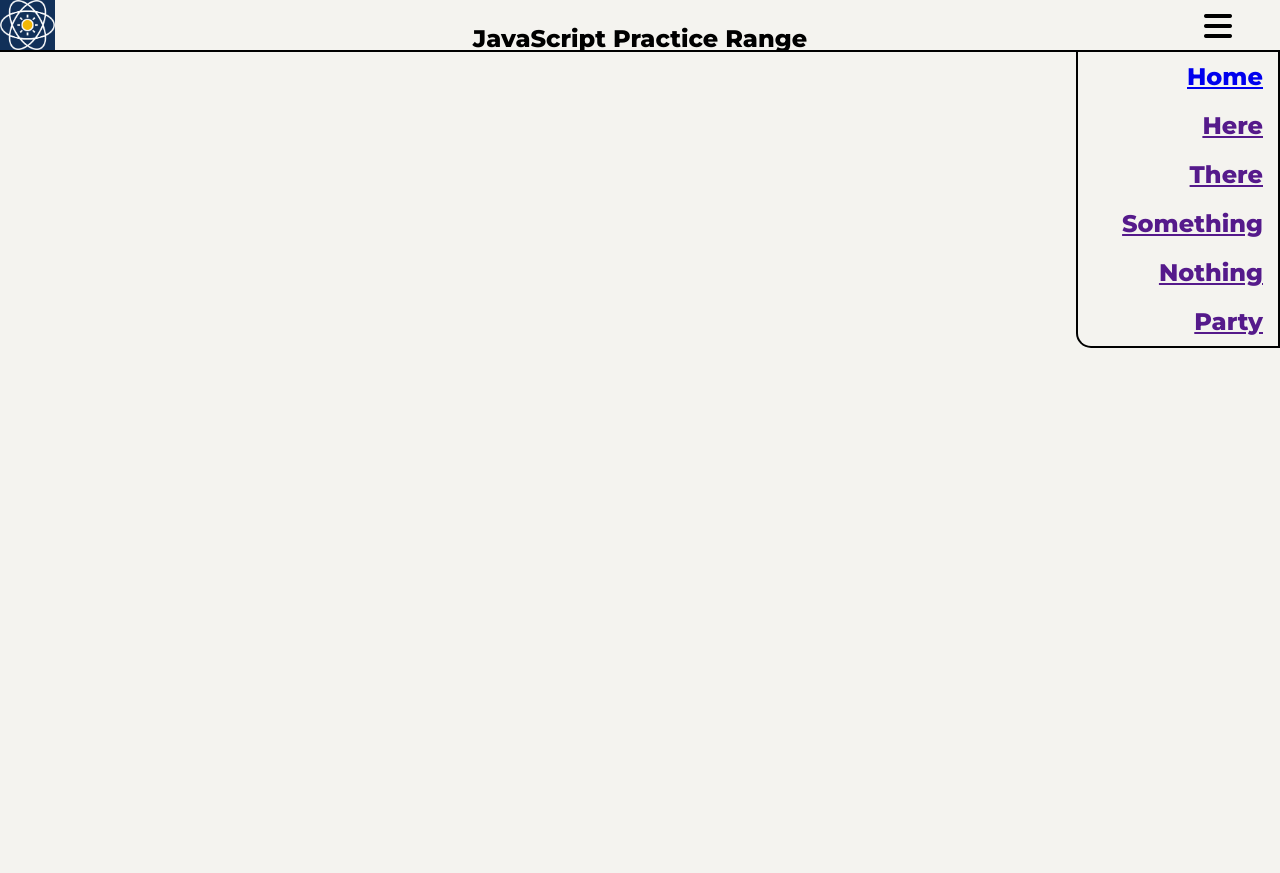
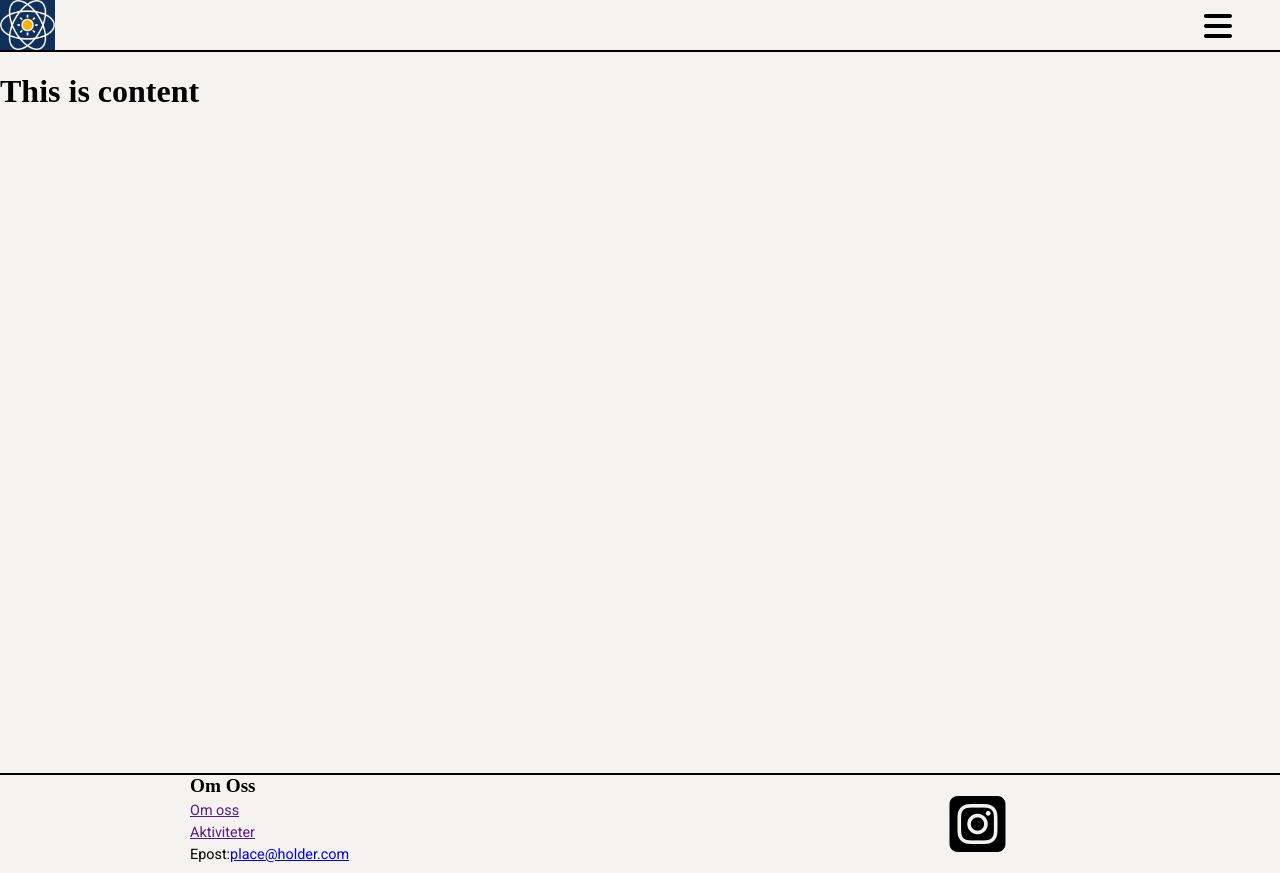
Before and after one commit to CodeVegard/javaScript_practice_range, a plain HTML site: page index.html in a window 1280 px wide. Before the commit the page ends 800 px from the top, so only its background shows below. Drawn offline with Linux system fonts and the light colour scheme.

Commit message:
Playing around with innerHTML to write info to the header

```diff
--- a/css/styles.css
+++ b/css/styles.css
@@ -11,11 +11,28 @@ p, a, li{
     font-family: var(--body-font);
 }
 
+main{
+    min-height: calc(100vh - 100px);
+}
+
+
+section{
+    margin: 50px auto;
+}
+
+article > p{
+    line-height: 1.5;
+}
+
+section:nth-of-type(1){
+    margin-top: 0px;
+}
+
 /* Header styles */
 
 .header_top{
     display: grid;
-    grid-template-columns: 1fr 1fr 1fr;
+    grid-template-columns: 1fr 150fr 1fr;
     border-bottom: 2px solid black;
     margin: 0;
     padding: 0;
@@ -35,13 +52,13 @@ p, a, li{
 }
 
 .block{
-    height: 50px;
     width: 55px;
 }
 
 .navigation{
     display: flex;
     flex-direction: row-reverse;
+    display: none;
 }
 
 .nav_undordered{
@@ -78,7 +95,7 @@ p, a, li{
     display: block;
     position: absolute;
     width: 250px;
-    left: calc(100% - 250px);
+    left: calc(100% - 200px);
     top: 50px;
 
 }
@@ -97,3 +114,76 @@ p, a, li{
     cursor: pointer;
     position: absolute;
 }
+
+
+/* Main styles */
+
+
+
+/* Footer styles */
+
+footer{
+    background-color: var(--offwhite);
+    height: 50px;
+    border-top: 2px solid black;
+}
+
+.footer_contentbox{
+    max-width: 900px;
+    margin: 0px auto;
+    padding: 0px;
+    display: grid;
+    grid-template-rows: 1fr;
+    grid-template-columns: 3fr 1fr;
+}
+
+.some{
+    display: flex;
+    flex-direction: row;
+    margin-left: 0px;
+    align-items: center;
+    justify-content: center;
+    background-color: var(--offwhite);
+}
+
+a > i{
+    text-decoration: none;
+    color: black;
+    font-size: 4rem;
+    margin: 0px 15px;
+    display: inline;
+}
+
+.about{
+    align-self: flex-end;
+    background-color: var(--offwhite);
+}
+
+.cs_header{
+    margin: 0px;
+    font-size: 1.2rem;
+}
+
+.cs_ul{
+    padding-left: 0px;
+    margin: 0px 0px 10px 0px;
+}
+
+.cs_li{
+    list-style: none;
+    margin: 5px 0px;
+    font-size: 0.9rem;
+    font-family: var(--body-font);
+}
+
+.cs_li > a{
+    font-size: 0.9rem;
+    font-family: var(--body-font);
+}
+
+
+/* Media Queries */
+
+@media (max-width: 450px) {
+
+}
--- a/index.html
+++ b/index.html
@@ -18,7 +18,13 @@
     <header id="header_dom">
     </header>
 
-    <foote class="footer">
+    <main>
+      <h1 id="content">
+        This is content
+      </h1>
+    </main>
+
+    <footer id="footer_dom">
 
     </footer>
     <script src="javaScript/script.js"></script>
--- a/javaScript/script.js
+++ b/javaScript/script.js
@@ -1,4 +1,20 @@
 
-console.log('test')
+document.getElementById('header_dom').innerHTML = ('<header class="header_dom"><div class="header_top"><a href="index.html"><img src="images/logo_negative.png" alt="logo image" class="logo"></a><p id="site_name"></div><div class="block"></p></div><label for="hamburger_menu" class="menubox"><i class="fas fa-bars" id="menu_icon"></i></label><input type="checkbox" name="hamburger_menu" id="hamburger_menu" /><nav class="navigation"><ul class="nav_undordered"><li class="nav_item"><a href="index.html">Home</a></li><li class="nav_item"><a href="">Here</a></li><li class="nav_item"><a href="">There</a></li><li class="nav_item"><a href="">Something</a></li><li class="nav_item"><a href="">Nothing</a></li><li class="nav_item"><a href="">Party</a></li></ul></nav>');
 
-document.getElementById('header_dom').innerHTML = ('<header class="header_dom"><div class="header_top"><a href="index.html"><img src="images/logo_negative.png" alt="logo image" class="logo"></a><p class="site_name">JavaScript Practice Range</p><div class="block"></div></div><label for="hamburger_menu" class="menubox"><i class="fas fa-bars" id="menu_icon"></i></label><input type="checkbox" name="hamburger_menu" id="hamburger_menu" /><nav class="navigation"><ul class="nav_undordered"><li class="nav_item"><a href="index.html">Home</a></li><li class="nav_item"><a href="">Here</a></li><li class="nav_item"><a href="">There</a></li><li class="nav_item"><a href="">Something</a></li><li class="nav_item"><a href="">Nothing</a></li><li class="nav_item"><a href="">Party</a></li></ul></nav>');
+document.getElementById('footer_dom').innerHTML = '<div class="footer_contentbox"><div class="about"><h2 class="cs_header">Om Oss</h2><ul class="cs_ul"><li class="cs_li"><a href="">Om oss</a></li><li class="cs_li"><a href="">Aktiviteter</a></li><li class="cs_li">Epost:<a href="mailto:place@holder.com">place@holder.com</a></li></ul></div><div class="some"><a class="some_icon" href="https://www.instagram.com/" title="instagram"><i class="fab fa-instagram-square"></i></a></div></div>';
+
+const pagename = document.getElementById('site_name');
+
+let width = window.screen.width;
+
+
+siteNameRewrite = function() {
+    if (width <= 450) {
+        document.getElementById('content').style.display = 'none';
+    }
+}
+
+if (width <= 450){
+    console.log('hello');
+    pagename.innerHTML = 'JS PR';
+}
```
